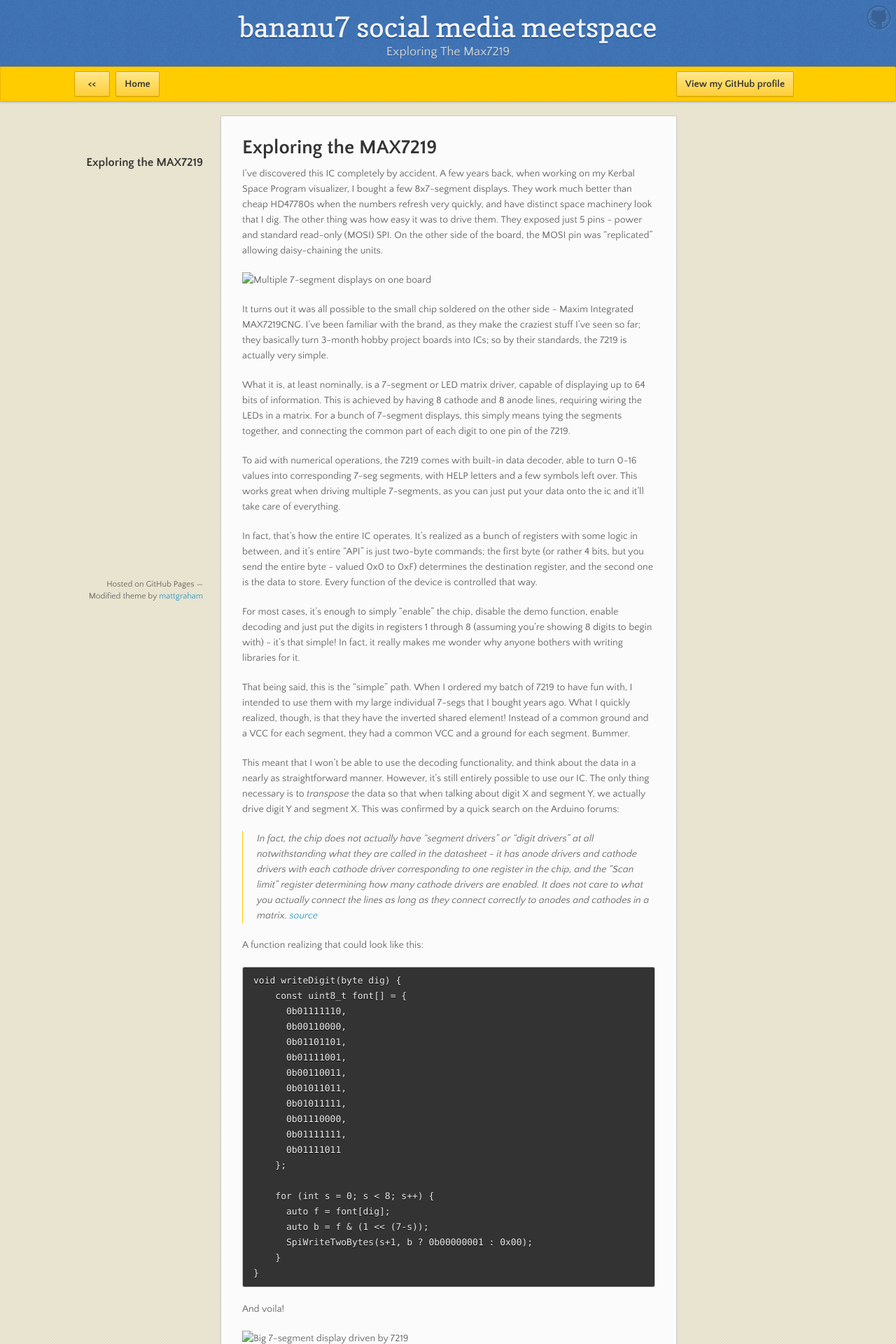
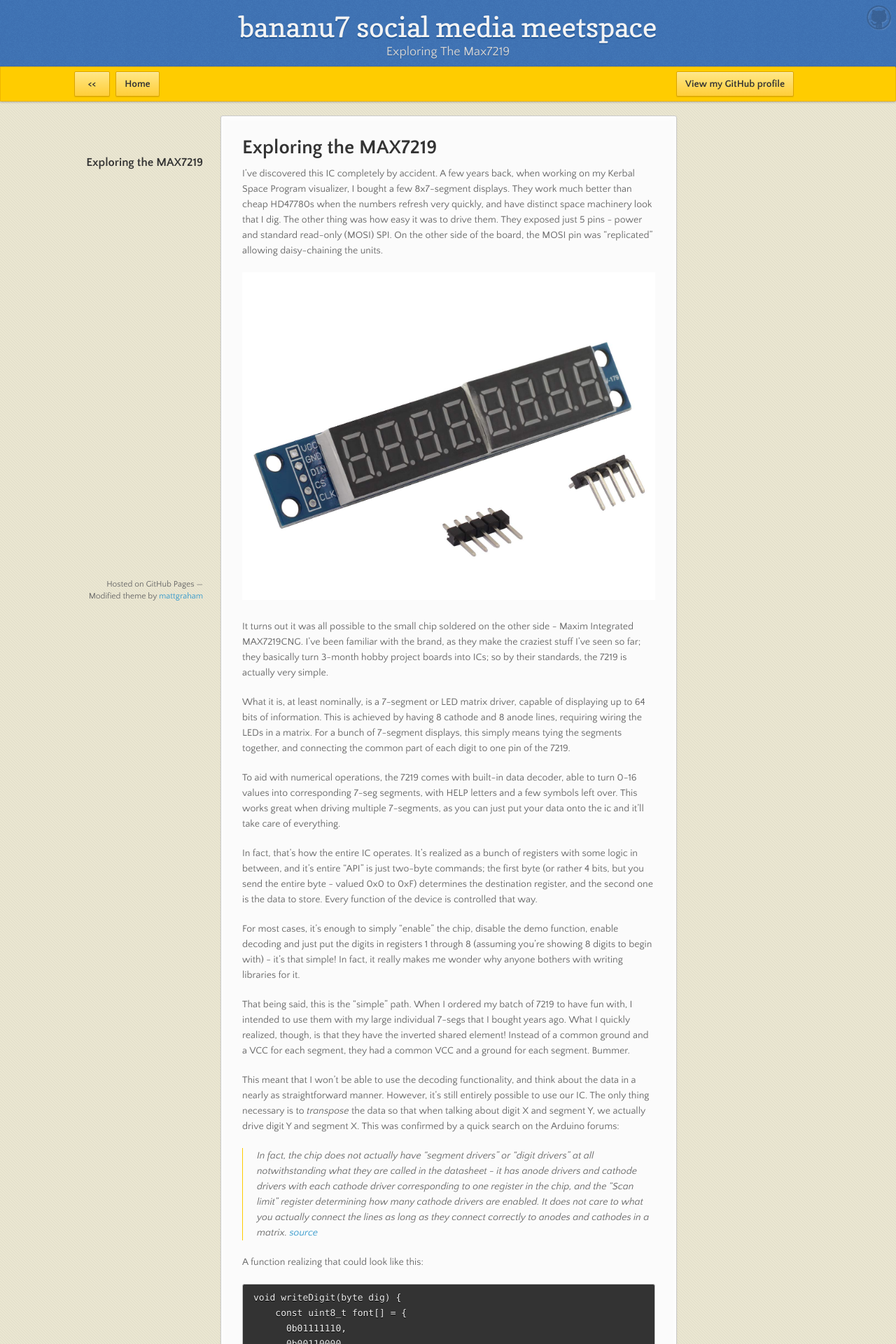
Before and after one commit to bananu7/bananu7.github.com, a Jekyll site: the page built from _posts/embedded/2020-09-07-exploring-the-max7219.md, in a window 1280 px wide. Shown: the top 1920 px of the page at 70% size. Built offline with Jekyll 4.4.1, drawn with Linux system fonts in a browser that asks for light colours; nearby versions of some CDN libraries; our own code applies the rules of GitHub Pages for plain Markdown files; Markdown is read by kramdown in place of the engine named in the settings.

Commit message:
Let's try absolute image paths

```diff
--- a/_posts/embedded/2020-09-07-exploring-the-max7219.md
+++ b/_posts/embedded/2020-09-07-exploring-the-max7219.md
@@ -2,7 +2,7 @@
 
 I've discovered this IC completely by accident. A few years back, when working on my Kerbal Space Program visualizer, I bought a few 8x7-segment displays. They work much better than cheap HD47780s when the numbers refresh very quickly, and have distinct space machinery look that I dig. The other thing was how easy it was to drive them. They exposed just 5 pins - power and standard read-only (MOSI) SPI. On the other side of the board, the MOSI pin was "replicated" allowing daisy-chaining the units.
 
-![Multiple 7-segment displays on one board](images/7219_multi.jpg)
+![Multiple 7-segment displays on one board](/images/7219_multi.jpg)
 
 It turns out it was all possible to the small chip soldered on the other side - Maxim Integrated MAX7219CNG. I've been familiar with the brand, as they make the craziest stuff I've seen so far; they basically turn 3-month hobby project boards into ICs; so by their standards, the 7219 is actually very simple.
 
@@ -47,7 +47,7 @@ void writeDigit(byte dig) {
 
 And voila!
 
-![Big 7-segment display driven by 7219](images/7219_big.jpg)
+![Big 7-segment display driven by 7219](/images/7219_big.jpg)
 
 Here's where the beautiful simplicity of the 7219 realizes. Since it was meant to drive LED matrices, it really doesn't care. In fact, its use is not limited to matrices or 7-segments. As long as you have up to 64-bit LEDs which you can wire in banks of 8, you can control them with it just fine (for example, the datasheet talks about bar graph displays). You could e.g. make a 32-step stereo VU meter, or really just drive 64 LEDs in a completely arbitrary way.
 
```
